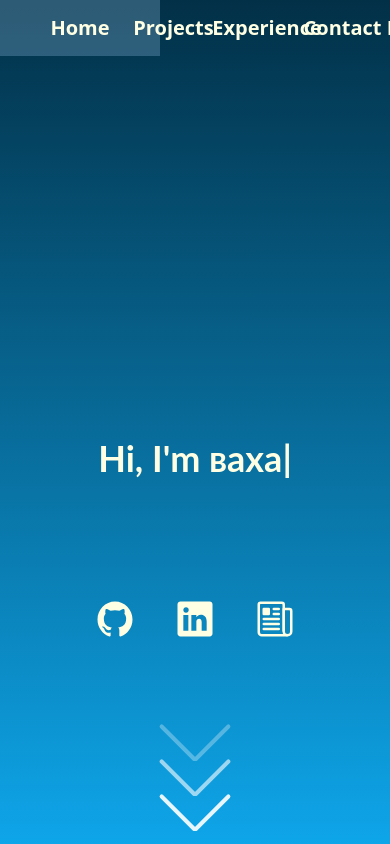
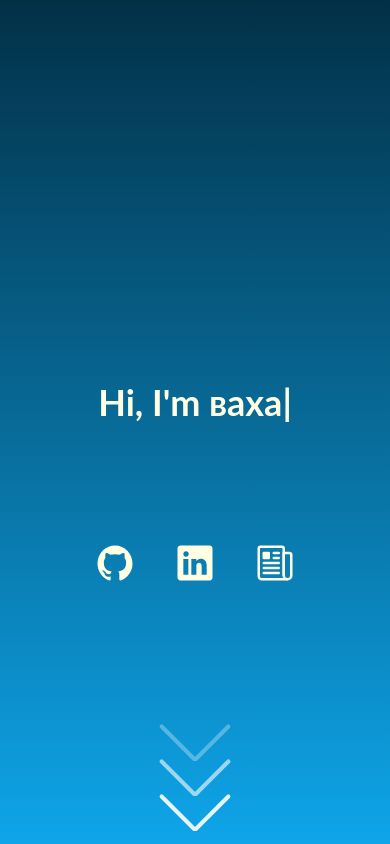
Before and after one commit to WahabJI/my-project, a Next.js app: page / in a window 390 px wide. Shown: the top 844 px of the page. Built offline with nearby package versions, Linux system fonts and the light colour scheme.

Commit message:
started work on NavBar responsiveness

```diff
--- a/components/NavBar.tsx
+++ b/components/NavBar.tsx
@@ -3,7 +3,7 @@ import React from 'react';
 export const NavBar = () => {
     return(
     <nav className="flex">
-        <div className="ml-auto">
+        <div className="ml-auto hidden md:block">
             <ul className="grid grid-cols-4 gap-0 mr-4 text-xl font-bold">
                 <li>
                     <a href="#home"className="flex justify-center items-center w-40 h-14 hover:bg-light-blue/25 text-beige">Home</a>
```
